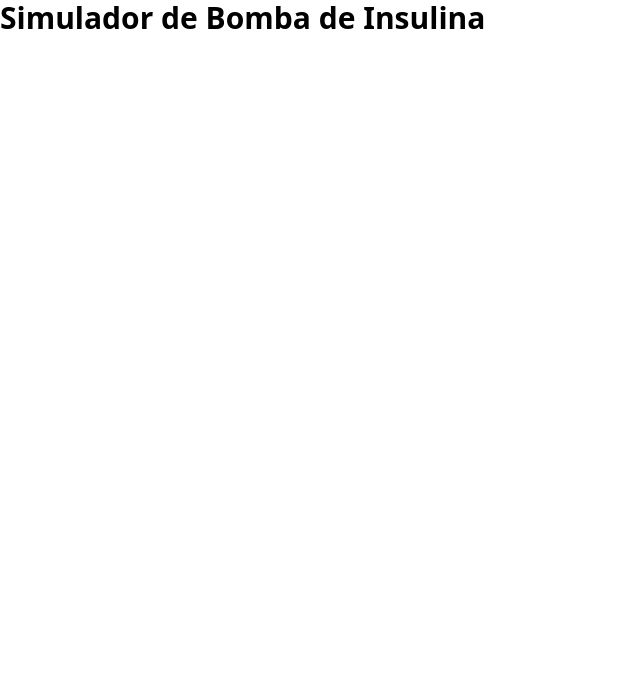
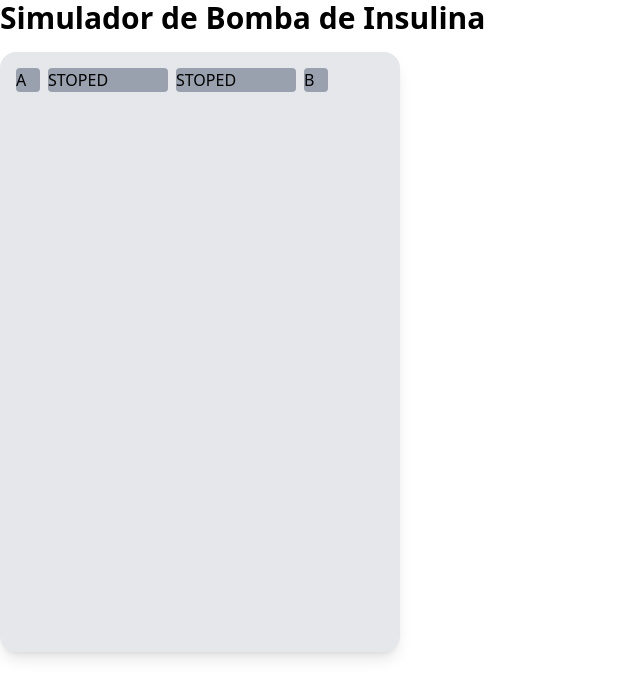
Before and after one commit to vpeinado263/simulador-bomba-insulina, a Next.js app in the folder frontend/: page / in a window 1280 px wide. Shown: the top 698 px of the page, without its empty margins (0-640 px from the left). Built offline with nearby package versions, Linux system fonts and the light colour scheme.

Commit message:
Estructurar estatus de lineas estáticas

```diff
--- a/frontend/src/components/organisms/StatusRegion.jsx
+++ b/frontend/src/components/organisms/StatusRegion.jsx
@@ -3,11 +3,11 @@ const StatusRegion = () => {
   return (
     <div className="w-full flex justify-between items-center mb-2">
       <div className="flex gap-2">
-        <span className="w-6 h-6 bg-gray-400 rounded"></span>
-        <span className="w-6 h-6 bg-gray-400 rounded"></span>
-        <span className="w-6 h-6 bg-gray-400 rounded"></span>
+        <span className="w-6 h-6 bg-gray-400 rounded">A</span>
+        <span className="w-30 h-6 bg-gray-400 rounded">STOPED</span>
+        <span className="w-30 h-6 bg-gray-400 rounded">STOPED</span>
+        <span className="w-6 h-6 bg-gray-400 rounded">B</span>
       </div>
-      <p className="text-sm">Indicadores</p>
     </div>
   );
 };
--- a/frontend/src/components/templates/DeviceLayout.jsx
+++ b/frontend/src/components/templates/DeviceLayout.jsx
@@ -1,4 +1,5 @@
-import StatusRegion from "../atoms/Pantallas y regiones básicas/StatusRegion";
+import StatusRegion from "../organisms/StatusRegion";
+
 
 const DeviceLayout = () => {
   return (
--- a/frontend/src/pages/index.jsx
+++ b/frontend/src/pages/index.jsx
@@ -1,3 +1,4 @@
+import DeviceLayout from '@/components/templates/DeviceLayout';
 import React from 'react';
 
 export default function Home() {
@@ -8,6 +9,7 @@ export default function Home() {
           Simulador de Bomba de Insulina
         </h1>
       </div>
+      <DeviceLayout />
     </>
   );
 }
```
